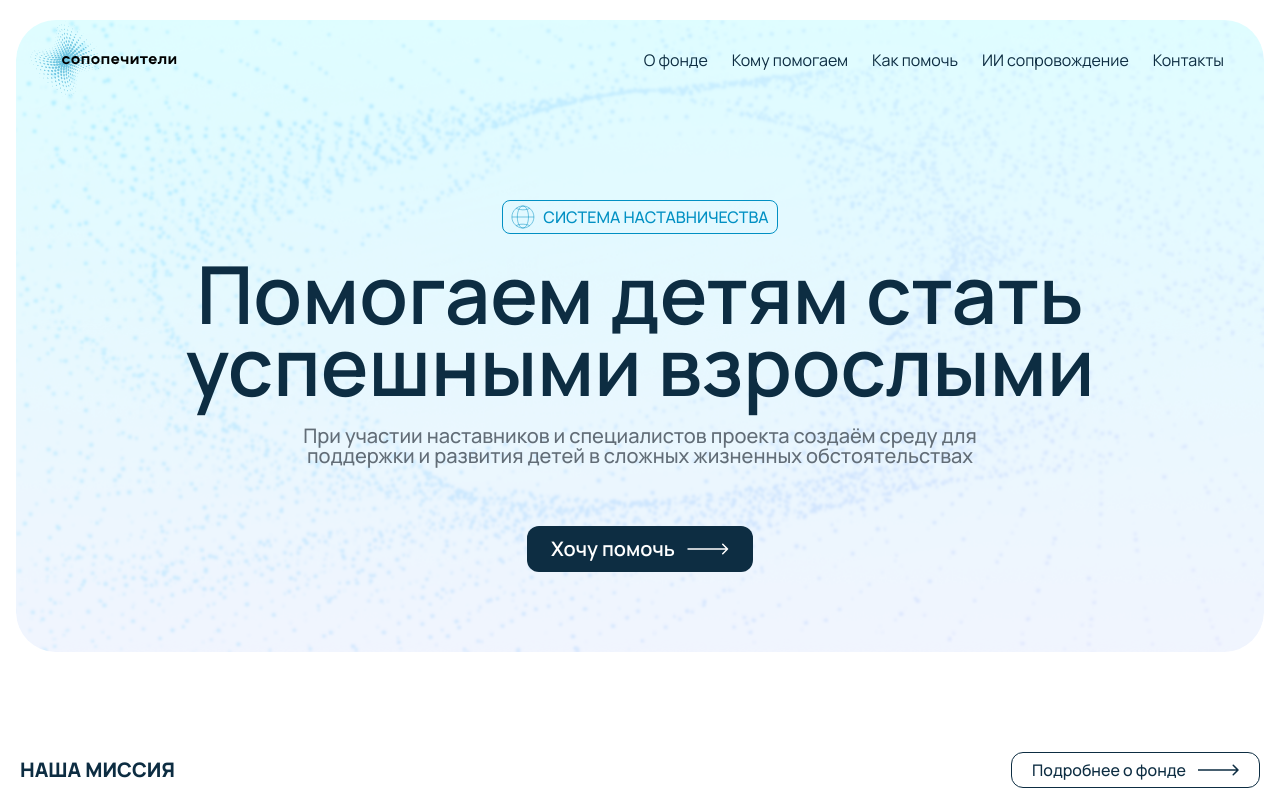
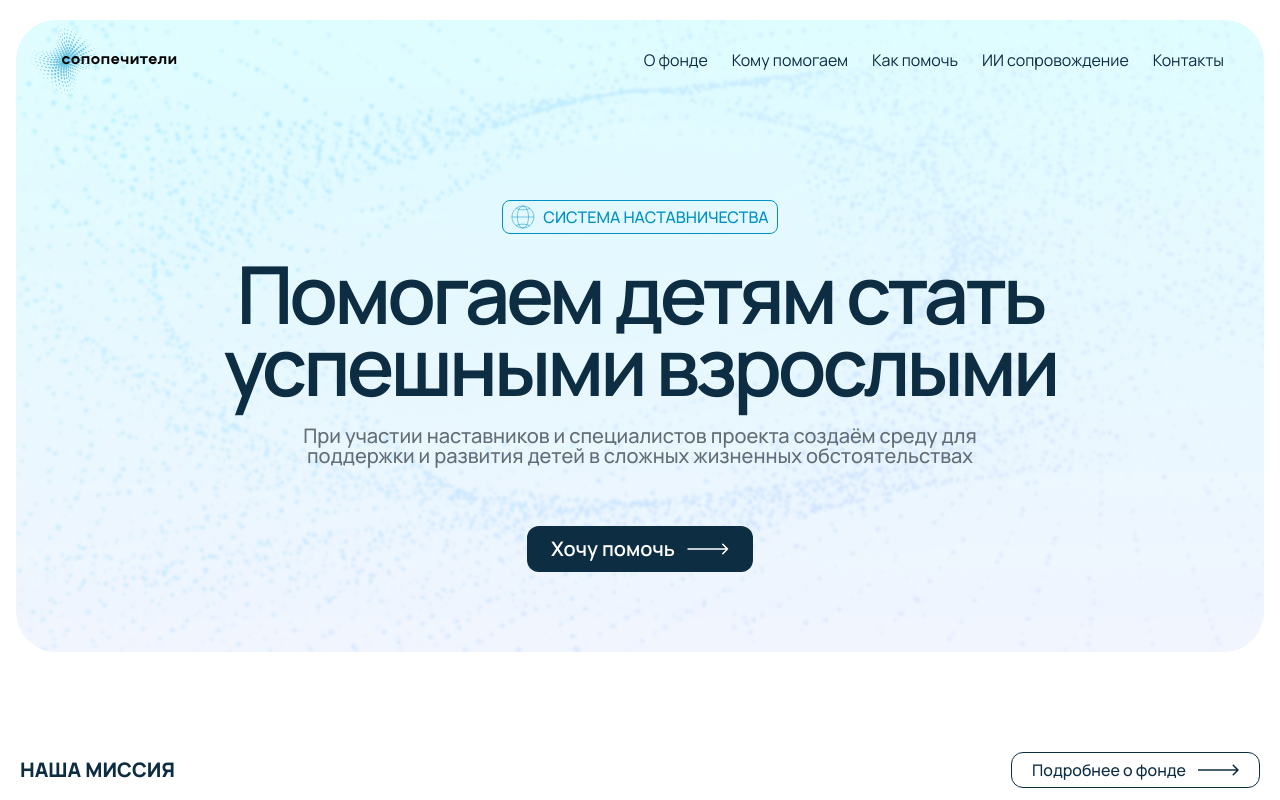
Before and after one commit to kozimovabduvali/sopopechitel, a React (Vite) app: page / in a window 1280 px wide. Shown: the top 800 px of the page. Built offline with nearby package versions, Linux system fonts and the light colour scheme.

Commit message:
About Page done

```diff
--- a/src/components/Pages/Home/Hero.jsx
+++ b/src/components/Pages/Home/Hero.jsx
@@ -1,4 +1,3 @@
-import React from 'react'
 import IconGlobe from '../../../assets/icons/globe.svg'
 function Hero() {
   return (
@@ -8,7 +7,7 @@ function Hero() {
           <img className='size-4 lg:size-6' src={IconGlobe} alt="" />
           <span className='font-medium text-sm md:text-base'>СИСТЕМА НАСТАВНИЧЕСТВА</span>
         </div>
-        <h1 className='font-semibold text-4xl md:text-6xl lg:text-[80px] tracking-[-2%] lg:tracking-[-4%] leading-[90%] mt-4 md:mt-6'>
+        <h1 className='font-semibold text-4xl md:text-6xl lg:text-[80px] tracking-[-2px] lg:tracking-[-4px] leading-[90%] mt-4 md:mt-6'>
           Помогаем детям стать успешными взрослыми
         </h1>
         <p className='max-w-170 font-medium text-gray text-sm md:text-xl leading-[100%] mt-10 md:mt-6'>
```
